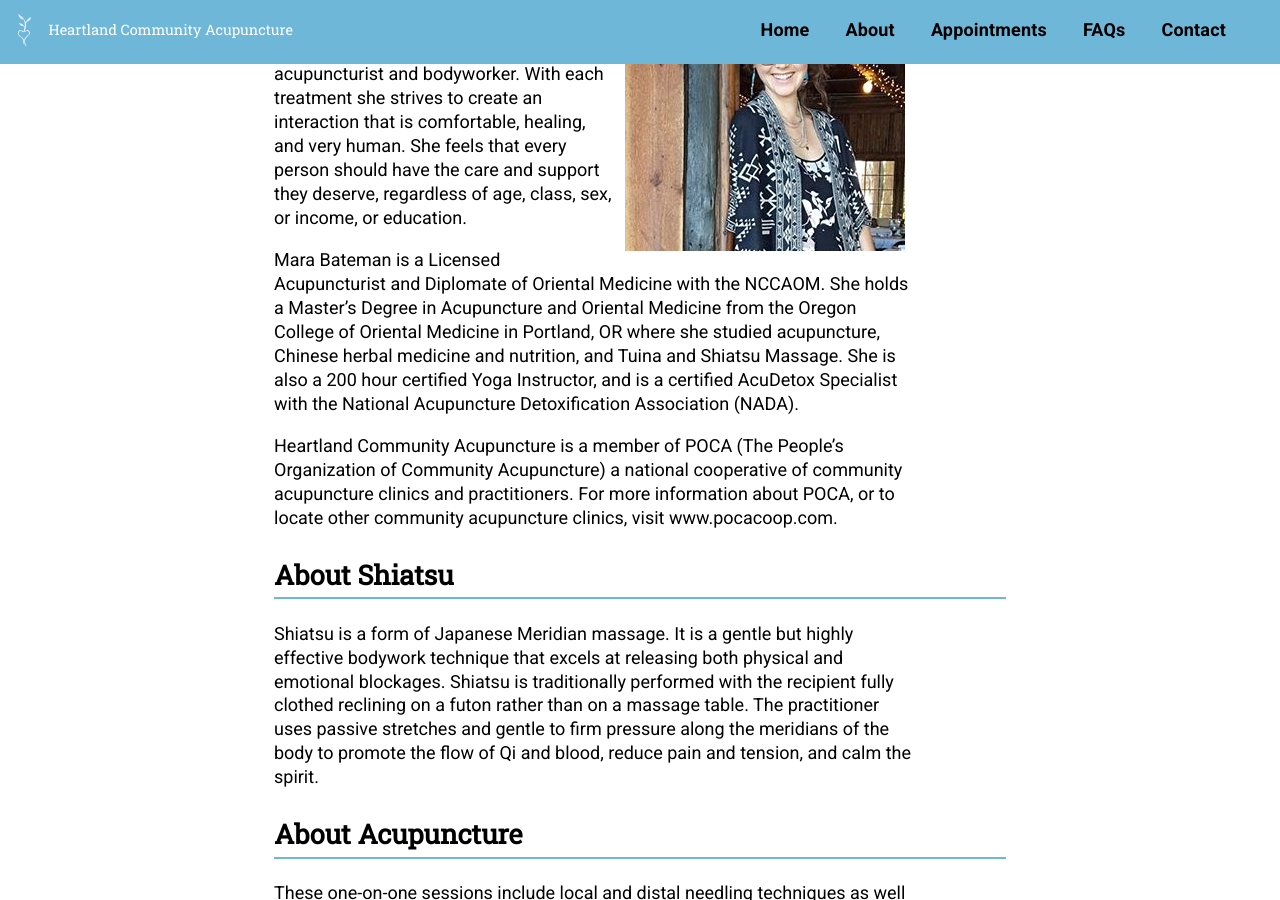
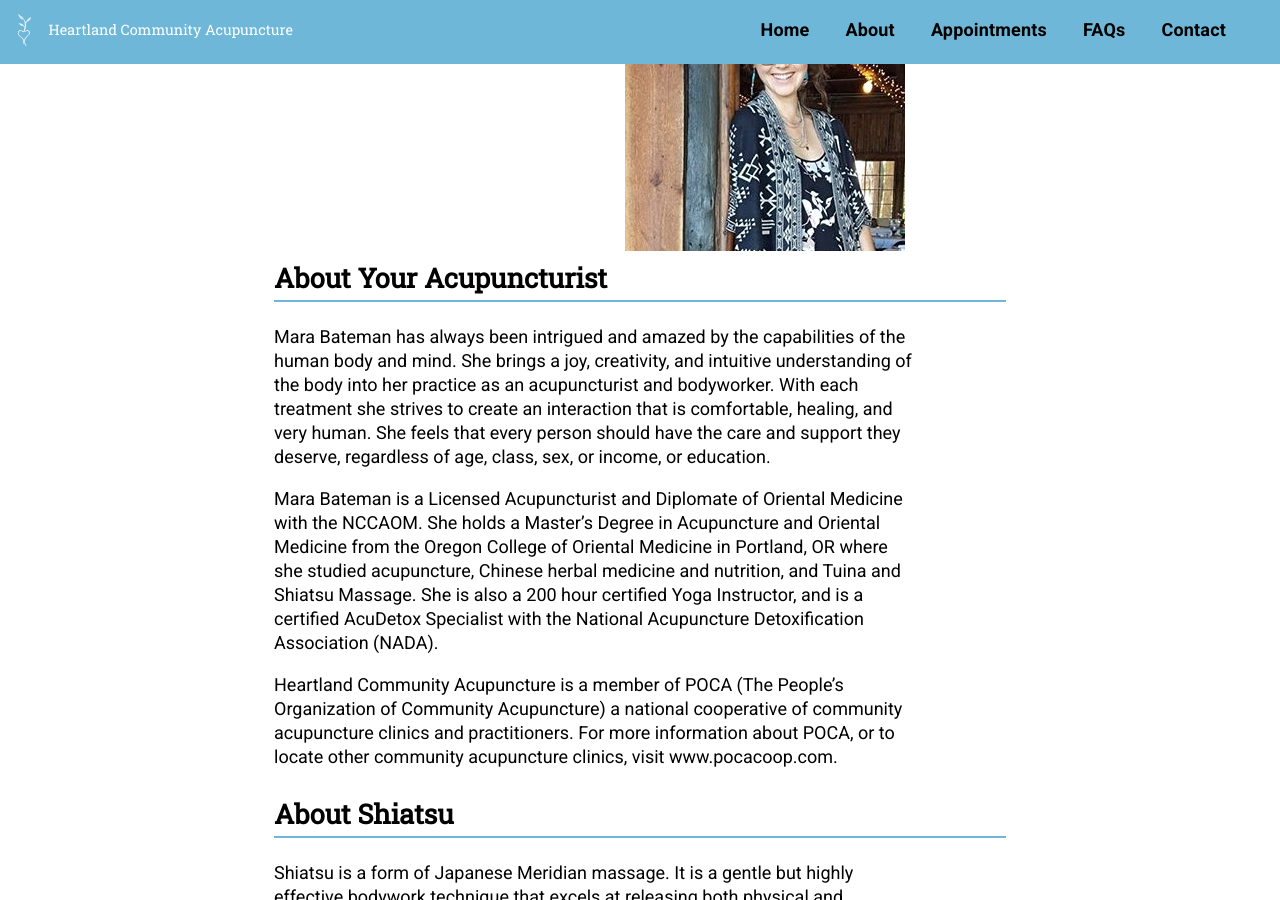
Before and after one commit to alwaysblank/heartlandacu, a Jekyll site: the page built from about.md, in a window 1280 px wide and 900 px high, scrolled down 494 px. Built offline with Jekyll 4.4.1, drawn with Linux system fonts in a browser that asks for light colours; a script that is not in the unit is left out.

Commit message:
Update Pages “about”

```diff
--- a/about.md
+++ b/about.md
@@ -5,13 +5,13 @@
 ---
 ![](/assets/images/uploads/mara.jpg)
 
+## About Your Acupuncturist
+
 Mara Bateman has always been intrigued and amazed by the capabilities of the human body and mind. She brings a joy, creativity, and intuitive understanding of the body into her practice as an acupuncturist and bodyworker. With each treatment she strives to create an interaction that is comfortable, healing, and very human. She feels that every person should have the care and support they deserve, regardless of age, class, sex, or income, or education.
 
 Mara Bateman is a Licensed Acupuncturist and Diplomate of Oriental Medicine with the NCCAOM. She holds a Master’s Degree in Acupuncture and Oriental Medicine from the Oregon College of Oriental Medicine in Portland, OR where she studied acupuncture, Chinese herbal medicine and nutrition, and Tuina and Shiatsu Massage. She is also a 200 hour certified Yoga Instructor, and is a certified AcuDetox Specialist with the National Acupuncture Detoxification Association (NADA).
 
 Heartland Community Acupuncture is a member of POCA (The People's Organization of Community Acupuncture) a national cooperative of community acupuncture clinics and practitioners. For more information about POCA, or to locate other community acupuncture clinics, visit www.pocacoop.com.
-
-
 
 ## About Shiatsu
 
```
